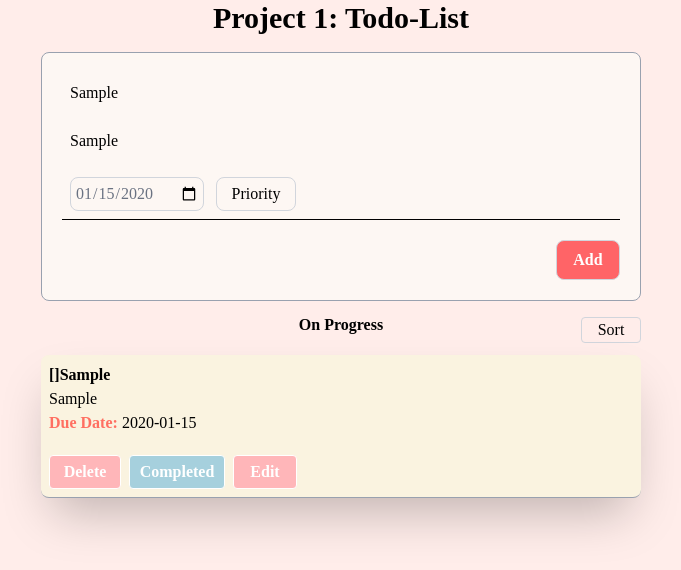
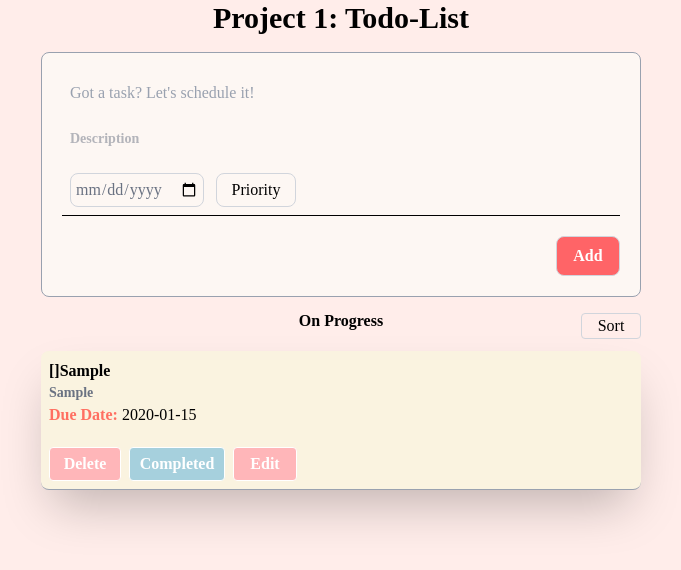
Before and after one commit to Narayanan-C/Todo-List, a React (Vite) app in the folder todo-list/: page / in a window 1280 px wide. Both pictures are taken after typing "Sample", "Sample", "2020-01-15" into the empty fields and a click on the button "Add". Shown: the top 570 px of the page, without its empty margins (299-980 px from the left). Built offline with nearby package versions, Linux system fonts and the light colour scheme.

Commit message:
Minimum Date

```diff
--- a/todo-list/src/components/TaskInput.jsx
+++ b/todo-list/src/components/TaskInput.jsx
@@ -10,6 +10,7 @@ const TaskInput = ({ setData, dataFromChild, data }) => {
   const [inputDescription, setInputDescription] = useState("");
   const [inputDate, setInputDate] = useState("");
   const [selectedPriority, setSelectedPriority] = useState(null);
+  const [minDate, setMinDate] = useState(null);
 
   useEffect(() => {
     if (dataFromChild?.isEdit) {
@@ -23,6 +24,11 @@ const TaskInput = ({ setData, dataFromChild, data }) => {
       }
     }
   }, [dataFromChild, data]);
+
+  useEffect(() => {
+    const currentDate = new Date().toISOString().split("T")[0];
+    setMinDate(currentDate);
+  }, []);
 
   const priorities = ["P1", "P2", "P3", "P4"];
 
@@ -38,7 +44,11 @@ const TaskInput = ({ setData, dataFromChild, data }) => {
       selectedPriority,
       priorityColors,
       inputDate,
-      setData
+      setData,
+      setInputTitle,
+      setInputDescription,
+      setInputDate,
+      setSelectedPriority
     );
 
   const handleConfirmButton = () => {
@@ -78,7 +88,7 @@ const TaskInput = ({ setData, dataFromChild, data }) => {
           placeholder="Description"
           maxLength="150"
           onChange={(e) => setInputDescription(e.target.value)}
-          className="outline-none mr-2 w-full p-2 rounded mb-2 placeholder:text-sm "
+          className="outline-none mr-2 w-full p-2 rounded mb-2 text-sm font-bold text-gray-500 "
         />
 
         <div className="flex flex-row border-b p-2">
@@ -87,6 +97,7 @@ const TaskInput = ({ setData, dataFromChild, data }) => {
             type="date"
             value={inputDate}
             onChange={(e) => setInputDate(e.target.value)}
+            min={minDate}
             className="border p-1 border-gray-300  text-center rounded-lg mr-3 text-gray-500"
           />
 
--- a/todo-list/src/components/TaskItem.jsx
+++ b/todo-list/src/components/TaskItem.jsx
@@ -34,7 +34,7 @@ const TaskItem = ({ item, setData, data, getDataFromChild }) => {
         <b style={{ color: item.priority.colorCode }}>[{item.priority.name}]</b>
         {item.title}
       </h1>
-      <p>{item.description}</p>
+      <p className="text-sm font-bold text-gray-500">{item.description}</p>
       <p>
         <b className="text-[#FF6F61]">Due Date:</b> {item.dueDate}
       </p>
--- a/todo-list/src/utils/SubmitButton.jsx
+++ b/todo-list/src/utils/SubmitButton.jsx
@@ -6,7 +6,11 @@ const SubmitButton = (
   selectedPriority,
   priorityColors,
   inputDate,
-  setData
+  setData,
+  setInputTitle,
+  setInputDescription,
+  setInputDate,
+  setSelectedPriority
 ) => {
   if (inputTitle.trim() || inputDescription.trim() !== "") {
     const newTask = {
@@ -26,6 +30,11 @@ const SubmitButton = (
     const storedTasks = JSON.parse(localStorage.getItem("tasks")) || [];
     storedTasks.push(newTask);
     localStorage.setItem("tasks", JSON.stringify(storedTasks));
+
+    setInputTitle("");
+    setInputDescription("");
+    setInputDate("");
+    setSelectedPriority(null);
   } else {
     alert("please provide an task");
   }
```
